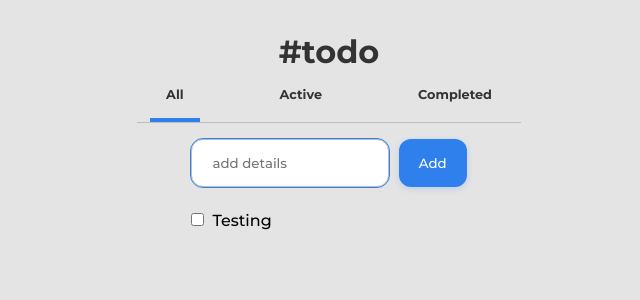
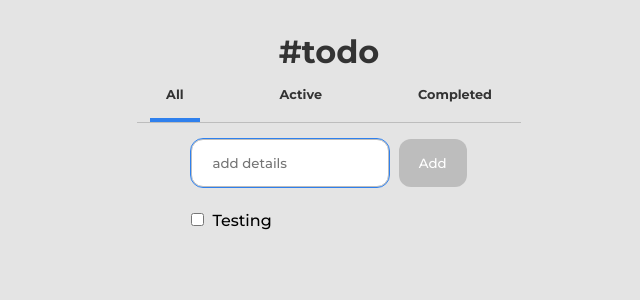
Before and after one commit to LautaAndreani/todo-ts-app, a React (Vite) app: page / in a window 1280 px wide. Shown: the top 300 px of the page, without its empty margins (311-951 px from the left). Built offline with nearby package versions, Linux system fonts and the light colour scheme.

Commit message:
feat: input validation :white_check_mark:

```diff
--- a/src/App.css
+++ b/src/App.css
@@ -113,6 +113,12 @@ form > input[type="text"] {
 	box-shadow: 0px 2px 6px var(--btn-shadow);
 }
 
+.disabled-btn {
+	background-color: var(--light-gray);
+	box-shadow: none;
+	cursor: not-allowed;
+}
+
 /* tasks */
 .tasks {
 	display: flex;
--- a/src/components/All.tsx
+++ b/src/components/All.tsx
@@ -32,7 +32,7 @@ export default function AllTasks({ setTasks, tasks = [], handleCompleted, showAc
 			<div className="all-container">
 				<form className="all" onSubmit={handleTask}>
 					<input type="text" className="all-input" placeholder="add details" autoFocus onChange={getUserTask} />
-					<button type="submit" className="all-input all-btn">
+					<button type="submit" className={`all-input all-btn ${!task ? "disabled-btn" : ""}`} disabled={!task}>
 						Add
 					</button>
 				</form>
@@ -69,7 +69,7 @@ export default function AllTasks({ setTasks, tasks = [], handleCompleted, showAc
 		<div className="all-container">
 			<form className="all" onSubmit={handleTask}>
 				<input type="text" className="all-input" placeholder="add details" autoFocus onChange={getUserTask} />
-				<button type="submit" className="all-input all-btn">
+				<button type="submit" className={`all-input all-btn ${!task ? "disabled-btn" : ""}`} disabled={!task}>
 					Add
 				</button>
 			</form>
```
